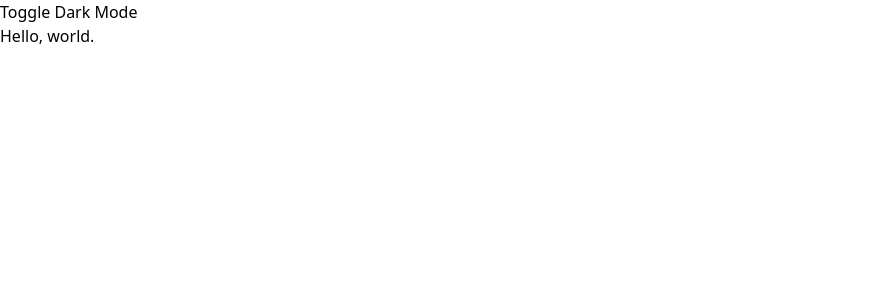
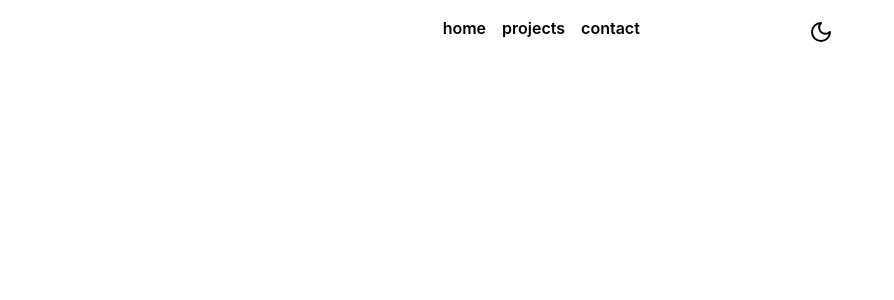
Before and after one commit to guilhermepereira2917/portfolio, a React (Vite) app: page / in a window 1280 px wide. Shown: the top 300 px of the page, without its empty margins (0-894 px from the left). Built offline with nearby package versions, Linux system fonts and the light colour scheme.

Commit message:
add header

```diff
--- a/package.json
+++ b/package.json
@@ -11,6 +11,7 @@
   },
   "dependencies": {
     "@tailwindcss/postcss": "^4.0.13",
+    "lucide-react": "^0.479.0",
     "postcss": "^8.5.3",
     "react": "^19.0.0",
     "react-dom": "^19.0.0"
--- a/src/App.tsx
+++ b/src/App.tsx
@@ -1,14 +1,9 @@
-import { useTheme } from "./useTheme"
+import Header from "./Header"
 
 export default function App() {
-  const [theme, toggleTheme] = useTheme()
-
   return (
-    <>
-      <button onClick={toggleTheme}>
-          Toggle {theme === "dark" ? "Light" : "Dark"} Mode
-        </button>
-      <h1 className='bg-background text-primary-text'>Hello, world.</h1>
-    </>
+    <div className="w-1/3 container text-primary-text">
+      <Header />
+    </div>
   )
 }
--- /dev/null
+++ b/src/Header.tsx
@@ -0,0 +1,24 @@
+import { Moon, Sun } from "lucide-react";
+import { ReactNode } from "react";
+import useTheme from "./useTheme";
+
+export default function Header(): ReactNode {
+  const [theme, toggleTheme] = useTheme()
+
+  const changeThemeButtonsClassname = "text-primary-text"
+
+  return (
+    <header className="w-full flex justify-between p-4 text-secondary-text font-semibold">
+      <div className="flex gap-4">
+        <nav>home</nav>
+        <nav>projects</nav>
+        <nav>contact</nav>
+      </div>
+      <div>
+        <button onClick={toggleTheme} className="cursor-pointer p-1 rounded hover:bg-hover">
+          {theme === "dark" ? <Sun className={changeThemeButtonsClassname} /> : <Moon className={changeThemeButtonsClassname} />}
+        </button>
+      </div>
+    </header>
+  )
+}
--- a/src/index.css
+++ b/src/index.css
@@ -1,16 +1,40 @@
 @import "tailwindcss";
+@import url('https://fonts.googleapis.com/css2?family=Inter:ital,opsz,wght@0,14..32,100..900;1,14..32,100..900&display=swap');
+
+body {
+  min-width: 100vw;
+  min-height: 100vh;
+
+  display: flex;
+  justify-content: center;
+
+  background-color: var(--background);
+}
+
+#root {
+  min-width: 100vw;
+
+  display: flex;
+  justify-content: center;
+}
 
 @theme inline {
+  --font-sans: "Inter", sans-serif;
+
   --color-background: var(--background);
+  --color-hover: var(--hover);
   --color-primary-text: var(--primary-text);
+  --color-secondary-text: var(--secondary-text);
+}
+
+.dark {
+  --background: rgb(3, 7, 18);
+  --hover: rgb(31, 41, 55);
+  --primary-text: rgb(249, 250, 251);
+  --secondary-text: rgb(156, 163, 175);
 }
 
 .light {
   --background: white;
   --primary-text: black;
 }
-
-.dark {
-  --background: black;
-  --primary-text: white;
-}
--- a/src/useTheme.ts
+++ b/src/useTheme.ts
@@ -15,7 +15,7 @@ function getStoredTheme(): Theme {
   return "light";
 }
 
-export function useTheme(): [ theme: Theme, toggleTheme: () => void ] {
+export default function useTheme(): [ theme: Theme, toggleTheme: () => void ] {
   const [theme, setTheme] = useState<Theme>(getStoredTheme);
 
   useEffect(() => {
```
Also changed, not shown: 1 other file (tests, documents, lock files or other folders).
